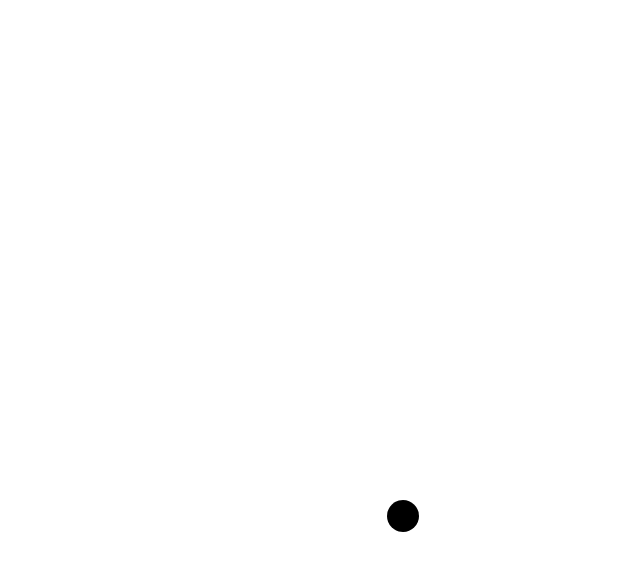
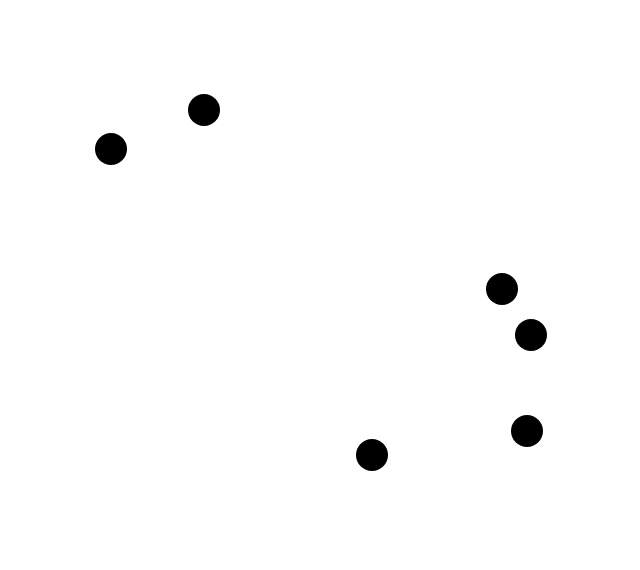
Before and after one commit to mstratiev/piller-bots, a plain HTML site: page index.html in a window 1280 px wide. Shown: the whole page, without its empty margins (113-753 px from the left). Drawn offline with nearby package versions, Linux system fonts and the light colour scheme.

Commit message:
direction and dom vizualization of avoidance

```diff
--- a/index.html
+++ b/index.html
@@ -2,7 +2,7 @@
  <html lang="en">
  <head>
  	<meta charset="UTF-8">
- 	<title>Kilobot-simulations</title>
+ 	<title>pillerbot-simulations</title>
 	<script src="https://ajax.googleapis.com/ajax/libs/jquery/2.1.3/jquery.min.js"></script>
 	<link rel="stylesheet" type="text/css" href="css/main.css">
  </head>
--- a/js/bot.js
+++ b/js/bot.js
@@ -28,23 +28,28 @@ var print = function(msg) {
     },
     distance = function(point, point2) {
         return Math.sqrt((point.x - point2.x) * (point.x - point2.x) + (point.y - point2.y) * (point.y - point2.y))
+    },
+    radnom = function(min, max) {
+        return Math.floor(Math.random() * (max - min + 1) + min);
     };
 
 var bots = [];
 var MOVE_INTERVAL = 100;
 
 var Bot = (function() {
-    function Bot(x,y,name, i) {
+    function Bot(x, y, maxX, maxY, name, i) {
         this.id = botId++;
         this.name = name || null;
-        this.x = x ||0;
-        this.y = y||0;
+        this.x = x || 0;
+        this.y = y || 0;
         this.dx = 0;
         this.dy = 0;
-        this._radius = 1;
+        this._radius = 10;
         this._color = null;
         this._light = null;
         this._speed = 1;
+        this._maxX = maxX;
+        this._maxY = maxY;
         //light is white, green, blue, red
         this._direction = 10;
         //dir is an angle from 0 to 360
@@ -52,27 +57,29 @@ var Bot = (function() {
         bots.push(this);
         return this
     };
+    Bot.prototype.fear = {
+        move: 5,
+        changeDirection: true,
+        blink: false,
+        borders: true
+    };
 
     Bot.prototype.goMove = function() {
         this.dx = sin(angToRad(this._direction)) * this._speed;
         this.dy = cos(angToRad(this._direction)) * this._speed;
         var self = this;
-
         if (!this._speed) {
             return
         }
-
         var iterate = function() {
             self.x += self.dx;
             self.y += self.dy;
             setTimeout(iterate, MOVE_INTERVAL)
         };
-
         iterate(this);
-
     };
 
-    Bot.prototype.move = function(arg) {
+    Bot.prototype.move = function(arg, fun) {
         switch (true) {
             case Number.isInteger(arg):
                 this._speed = arg;
@@ -87,7 +94,9 @@ var Bot = (function() {
                 this.goMove();
                 break;
         };
-
+        if (fun) {
+            return fun
+        }
     };
 
     Bot.prototype.light = function(arg) {
@@ -99,7 +108,6 @@ var Bot = (function() {
         } else if (arg === 'off') {
             this._light = null;
             return this._light;
-
         } else {
             this._light = arg
             return this._light;
@@ -107,9 +115,10 @@ var Bot = (function() {
     };
 
     Bot.prototype.changeDirection = function(angle) {
-        this._direction = angle;
+        this._direction += angle;
         this.dx = sin(angToRad(this._direction)) * this._speed;
         this.dy = cos(angToRad(this._direction)) * this._speed;
+        return this;
     };
 
     Bot.prototype.detectLight = function(instruction) {
@@ -130,39 +139,58 @@ var Bot = (function() {
                 break;
         }
     };
+
     Bot.prototype.inRadius = function(rad) {
         var bot, i, len;
+        rad = rad || 10;
         for (i = 0, len = bots.length; i < len; i += 1) {
-        	if(i===this.id){
-        		continue;
-        	}
+            if (i === this.id) {
+                continue;
+            }
             bot = bots[i]
             if (distance(bot, this) <= bot._radius + rad) {
                 return [bot.x, bot.y]
             }
-        } return false
+        }
+        return false
     };
 
     Bot.prototype.detectOthers = function(radius) {
         //if 0 -> "bumps"
-        radius = radius || 0;
+        radius = radius || 10;
         radius += this._radius;
         var other = this.inRadius(radius);
-        return other
+        return other;
     };
 
     Bot.prototype.checkForOthers = function(fun) {
+
         fun = (typeof fun === 'function') ? fun : function() {};
-        var self= this;
+        var self = this;
         var iterate = function() {
             var bool = self.detectOthers();
             if (bool) {
-                fun(bool)
+                fun(bool);
             }
             setTimeout(iterate, MOVE_INTERVAL);
         };
         iterate();
     };
+
+    Bot.prototype.deflectBorders = function() {
+        var self = this;
+        var iterate = function() {
+            if ((self.x <= (0 + self._radius + 1))
+                || (self.y <= (0 + self._radius + 1))
+                || (self.x >= (self._maxX - self._radius - 10))
+                || (self.y >= (self._maxY - self._radius - 10))) {
+                self.changeDirection(180);
+            }
+            setTimeout(iterate, MOVE_INTERVAL);
+        };
+        iterate();
+    };
+
 
     Bot.prototype.intstruct = function(i) {
         this.instructions = i;
@@ -171,10 +199,21 @@ var Bot = (function() {
 
     Bot.prototype.behave = function() {
         var ai = this.instructions;
+        var self = this;
         if (!ai) {
             return
         }
-
+        if (ai.move) {
+            self.move(ai.move);
+        }
+        if (ai.changeDirection) {
+            self.checkForOthers(function() {
+                self.changeDirection(radnom(1, 360))
+            })
+        }
+        if (ai.borders) {
+            self.deflectBorders();
+        }
     };
 
 
--- a/js/script.js
+++ b/js/script.js
@@ -7,15 +7,16 @@ var $botBall = $('<div />').addClass('bot');
 
 var botsB = [];
 
-var CENTER_X = 500, CENTER_Y = 500;
-var createBot = function(x,y){
+var maxX = $content.height();
+var maxY = $content.width();
+var createBot = function(x,y,maxX,maxY){
 
-	var B = new Bot(x,y);
+	var B = new Bot(x,y,maxX,maxY);
 	var b = $botBall.clone().attr({
 		'data-id': B
 	}).css({
-		'top': x+CENTER_X,
-		'left': y+CENTER_Y
+		'top': x,
+		'left': y
 	});
 
 	botsB.push(b);
@@ -25,8 +26,8 @@ var createBot = function(x,y){
 
 var displace = function(bot,x,y){
 	bot.css({
-		'top': x + CENTER_X,
-		'left': y + CENTER_Y
+		'top': x,
+		'left': y
 	})
 
 };
@@ -44,9 +45,20 @@ var refreshBots = function(interval){
 	iterate();
 };
 
-var a =  createBot(0,0);
-// print(bots[0])
-//console.log(a)
-//a.move(2);
-// bots[0].changeDirection(270);
-//refreshBots(10);
+var a =  createBot(50,50, maxX, maxY);
+var b =  createBot(30,30, maxX, maxY).changeDirection(200);
+
+var c =  createBot(radnom(200,400),radnom(200,400), maxX, maxY);
+var d =  createBot(radnom(200,400),radnom(200,400), maxX, maxY);
+var e =  createBot(radnom(200,400),radnom(200,400), maxX, maxY);
+var f =  createBot(radnom(200,400),radnom(200,400), maxX, maxY);
+print(bots)
+
+a.intstruct(a.fear);
+b.intstruct(b.fear);
+c.intstruct(b.fear);
+d.intstruct(b.fear);
+e.intstruct(b.fear);
+f.intstruct(b.fear);
+
+refreshBots(10);
```
